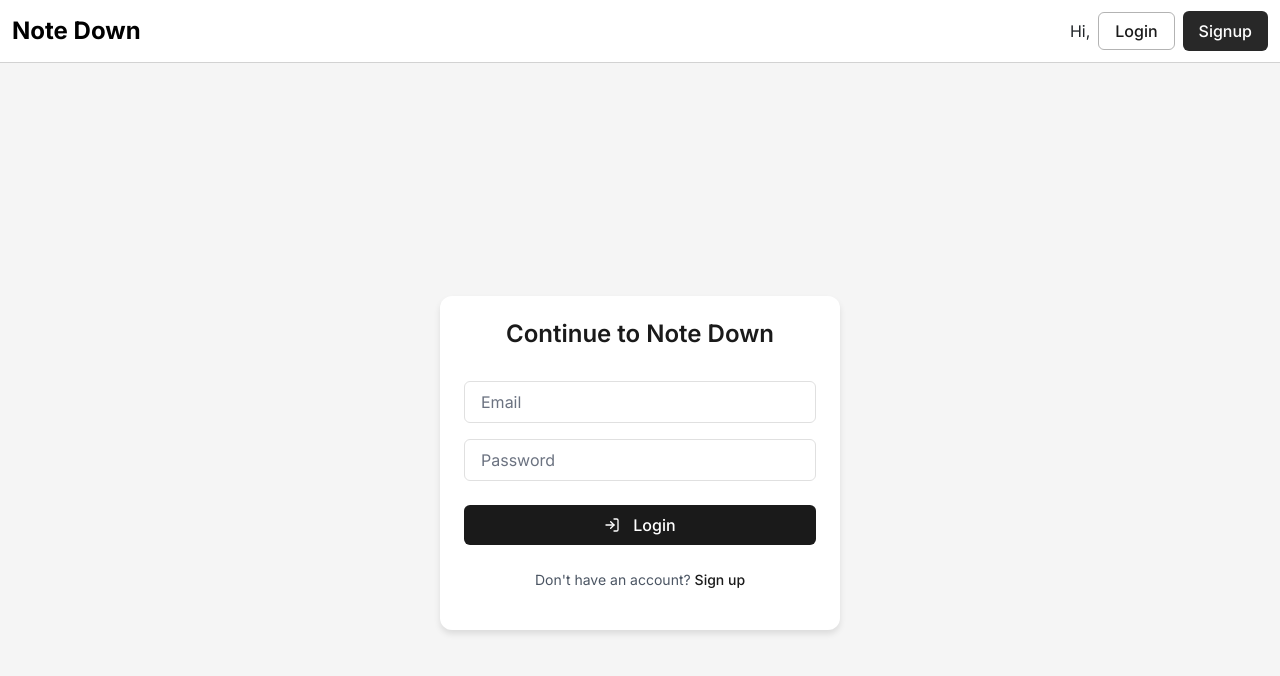
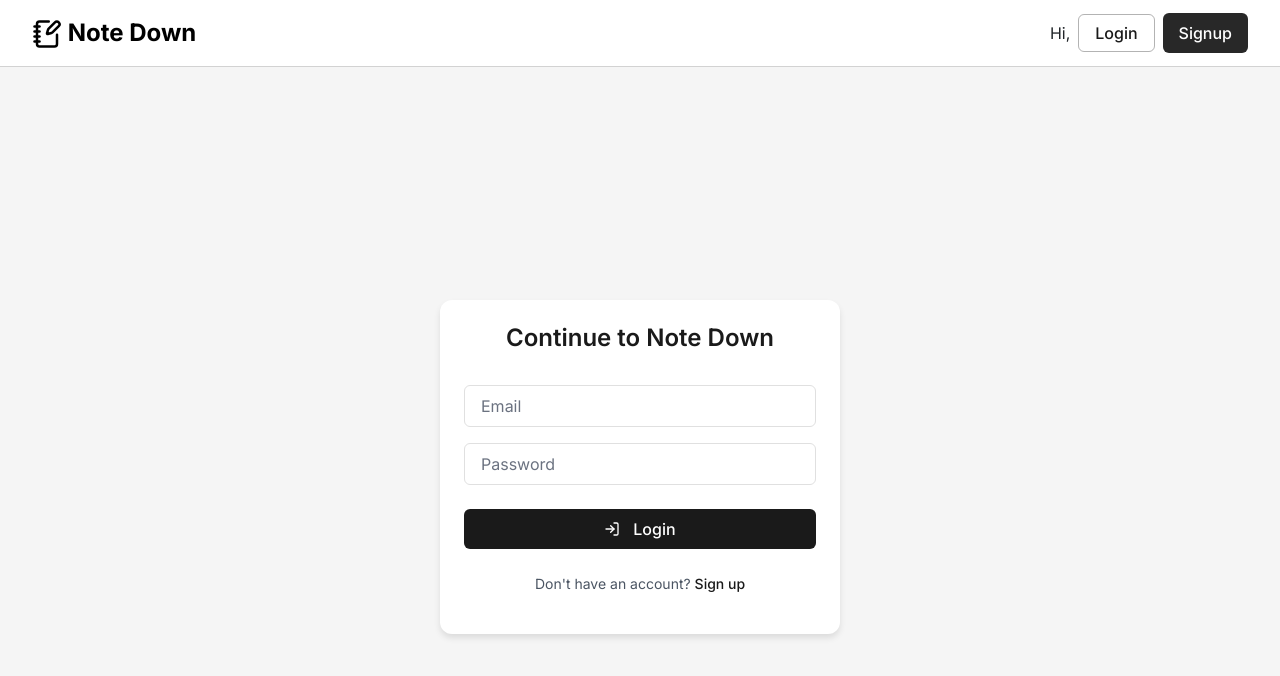
Before and after one commit to ManoharBari/Notebook-App, a React (Vite) app: page /login in a window 1280 px wide. Shown: the top 676 px of the page. Built offline with nearby package versions, Linux system fonts and the light colour scheme.

Commit message:
updated file 14-12-24

```diff
--- a/src/components/Navbar.jsx
+++ b/src/components/Navbar.jsx
@@ -1,4 +1,4 @@
-import { LogOut } from 'lucide-react';
+import { LogOut, NotebookPen } from 'lucide-react';
 import React, { useContext, useEffect } from 'react'
 import { Link } from 'react-router'
 import { useNavigate } from 'react-router-dom'
@@ -21,13 +21,13 @@ function Navbar() {
         if (localStorage.getItem("token")) {
             getUser()
         }
-    }, [])
+    }, [getUser])
 
     return (
         <>
             <nav className="navbar navbar-expand-lg">
                 <div className="container-fluid">
-                    <Link className="navbar-brand logo" to="/">Note Down</Link>
+                    <Link className="navbar-brand logo" to="/"><NotebookPen size={30} /> Note Down</Link>
                     <button className="navbar-toggler" type="button" data-bs-toggle="collapse" data-bs-target="#navbarSupportedContent" aria-controls="navbarSupportedContent" aria-expanded="false" aria-label="Toggle navigation">
                         <span className="navbar-toggler-icon"></span>
                     </button>
--- a/src/styles/navbar.css
+++ b/src/styles/navbar.css
@@ -1,5 +1,6 @@
 .navbar{
     border-bottom: 1px solid rgba(75, 75, 75, 0.251);
+    padding: 10px 20px;
 }
 
 .logo{
```
